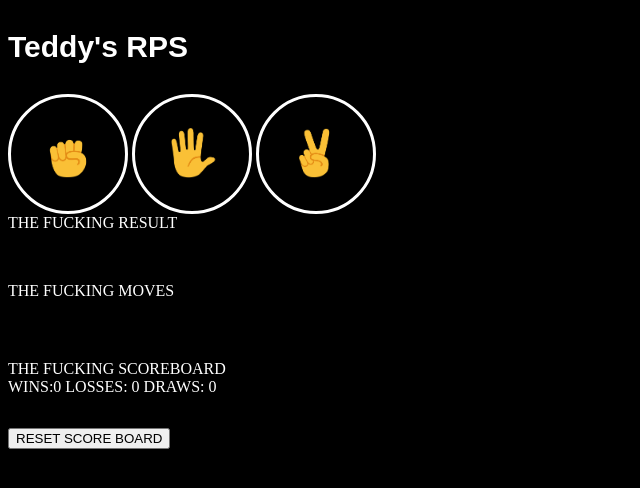
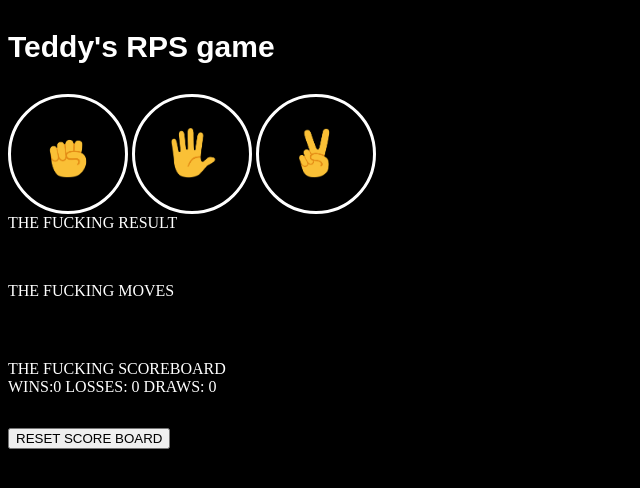
Before and after one commit to TeddyMkG/creator-website, a plain HTML site: page index.html in a window 1280 px wide. Shown: the whole page, without its empty margins (0-640 px from the left). Drawn offline with Linux system fonts and the light colour scheme.

Commit message:
Update index.html

```diff
--- a/index.html
+++ b/index.html
@@ -7,7 +7,7 @@
     <link rel="stylesheet" href="rps.css">
   </head>
   <body>
-    <p class="titlename">Teddy's RPS</p>
+    <p class="titlename">Teddy's RPS game</p>
     <button class="game-btn" onclick="
     gameResult('rock')
      ">
```
